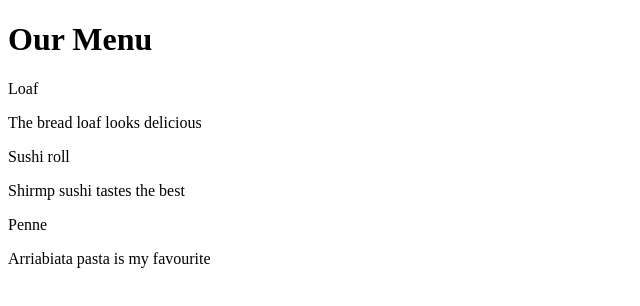
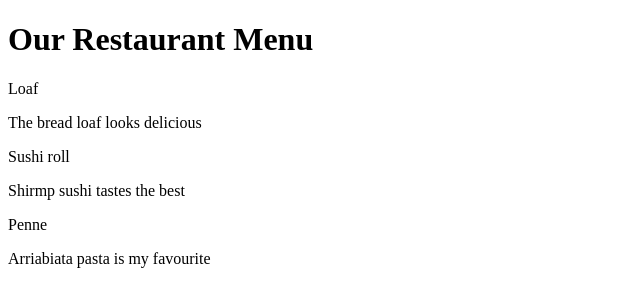
Before and after one commit to Bhumikanaik12/Webdevelopmentbasics, a plain HTML site: page module2-solution/index.html in a window 1280 px wide. Shown: the whole page, without its empty margins (0-640 px from the left). Drawn offline with Linux system fonts and the light colour scheme.

Commit message:
Update index_title.html

```diff
--- a/module2-solution/index.html
+++ b/module2-solution/index.html
@@ -5,7 +5,7 @@
 </head>
 <body>
 
-<h1>Our Menu</h1>
+<h1>Our Restaurant Menu</h1>
 
 <div class="menu item - Bread">
 	<div class="title">Loaf</div>
```
